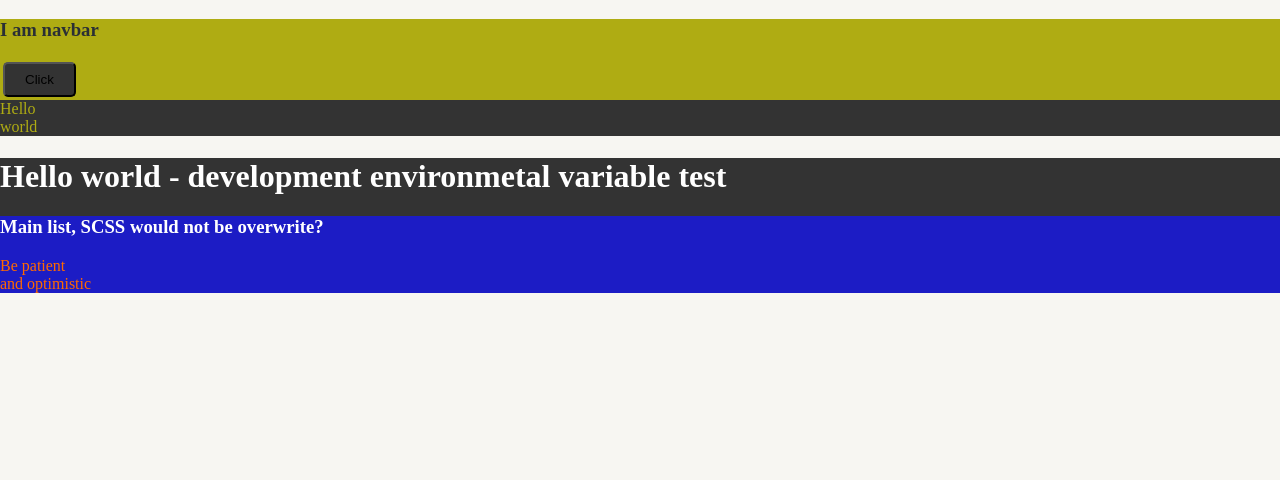
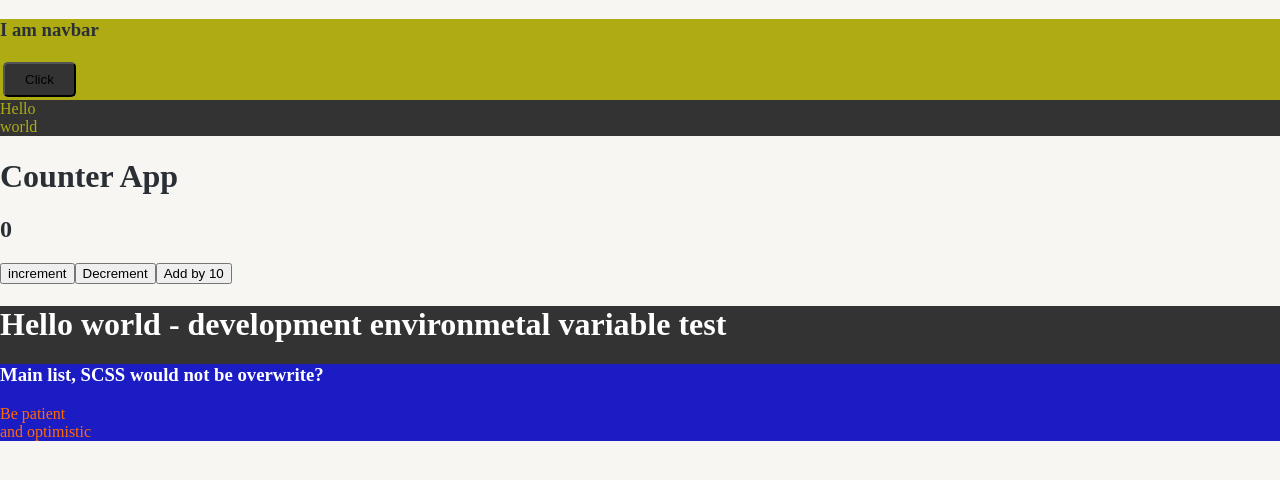
Before and after one commit to jiiinCho/react-redux-sass, a React app: page / in a window 1280 px wide. Shown: the top 480 px of the page. Built offline with nearby package versions, Linux system fonts and the light colour scheme; a web font is replaced by a local one.

Commit message:
Counter example

```diff
--- a/package.json
+++ b/package.json
@@ -13,9 +13,12 @@
   "author": "",
   "license": "ISC",
   "dependencies": {
+    "@reduxjs/toolkit": "^1.8.0",
     "dotenv": "^16.0.0",
     "react": "^17.0.2",
-    "react-dom": "^17.0.2"
+    "react-dom": "^17.0.2",
+    "react-redux": "^7.2.6",
+    "redux": "^4.1.2"
   },
   "devDependencies": {
     "@babel/core": "^7.17.8",
--- a/src/App.tsx
+++ b/src/App.tsx
@@ -1,11 +1,38 @@
 // import React from 'react';
+import { useSelector, useDispatch } from "react-redux";
 import Navbar from "./component/Navbar/Navbar";
 import Main from "./page/main/Main";
+import { actions } from "./store/index";
+
+type State = {
+  counter: number;
+};
 
 const App = () => {
+  const counter = useSelector((state: State) => state.counter);
+  const dispatch = useDispatch();
+
+  const increment = () => {
+    console.log("button clicked");
+    dispatch(actions.increment());
+  };
+
+  const decrement = () => {
+    dispatch(actions.decrement());
+  };
+
+  const addBy = () => {
+    // dispatch({ type: "ADD", payload: 10 });
+    dispatch(actions.add(10));
+  };
   return (
     <>
       <Navbar />
+      <h1>Counter App</h1>
+      <h2>{counter}</h2>
+      <button onClick={increment}>increment</button>
+      <button onClick={decrement}>Decrement</button>
+      <button onClick={addBy}>Add by 10</button>
       <Main />
     </>
   );
--- a/src/index.tsx
+++ b/src/index.tsx
@@ -2,5 +2,15 @@
 import ReactDOM from "react-dom";
 import "./index.scss";
 import App from "./App";
+import React from "react";
+import { Provider } from "react-redux";
+import store from "./store";
 
-ReactDOM.render(<App />, document.getElementById("root"));
+ReactDOM.render(
+  <Provider store={store}>
+    <React.StrictMode>
+      <App />
+    </React.StrictMode>
+  </Provider>,
+  document.getElementById("root")
+);
--- /dev/null
+++ b/src/store/index.ts
@@ -0,0 +1,23 @@
+import { configureStore, createSlice } from "@reduxjs/toolkit";
+
+const counterSlice = createSlice({
+  name: "counter",
+  initialState: { counter: 0 },
+  reducers: {
+    increment(state) {
+      state.counter = ++state.counter;
+    },
+    decrement(state) {
+      state.counter = --state.counter;
+    },
+    add(state, action) {
+      state.counter += action.payload;
+    },
+  },
+});
+
+const store = configureStore({
+  reducer: counterSlice.reducer,
+});
+export default store;
+export const actions = counterSlice.actions;
```
Also changed, not shown: src/store/index-pure.ts (added, +27 -0 lines), 1 other file (tests, documents, lock files or other folders).
